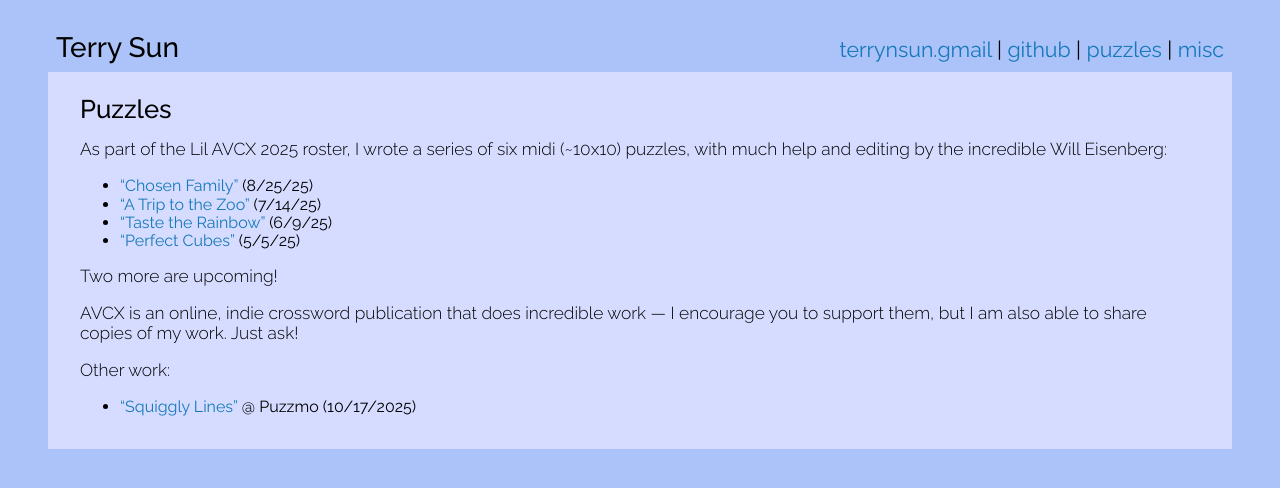
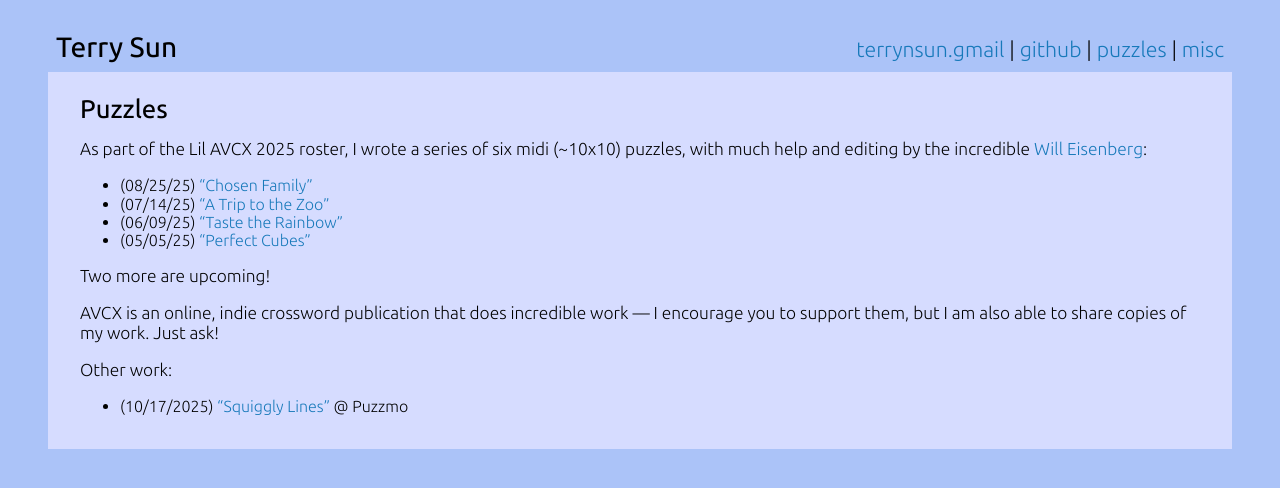
Before and after one commit to terrynsun/terrynsun.github.io, a Jekyll site: the page built from puzzles.md, in a window 1280 px wide. Shown: the top 488 px of the page. Built offline with Jekyll 4.4.1, drawn with Linux system fonts in a browser that asks for light colours; some web fonts are replaced.

Commit message:
formatting and wording

```diff
--- a/_includes/head.html
+++ b/_includes/head.html
@@ -12,5 +12,6 @@
   <link rel="stylesheet" href="{{ site.url }}/css/me.css">
   <link rel="canonical" href="{{ page.url | replace:'index.html','' | prepend: site.baseurl | prepend: site.url }}">
 
-  <link href="https://fonts.googleapis.com/css?family=Raleway:300,400,500,600" rel="stylesheet" type="text/css">
+  <link href="https://fonts.googleapis.com/css?family=Ubuntu+Sans:200,300,400,500,600" rel="stylesheet" type="text/css">
+  <link href="https://fonts.googleapis.com/css?family=Ubuntu+Sans+Mono:200,300,400,500,600" rel="stylesheet" type="text/css">
 </head>
--- a/css/me.css
+++ b/css/me.css
@@ -1,6 +1,7 @@
 body {
   background: #abc3f8;
-  font-family: Raleway;
+  font-family: Ubuntu Sans;
+  font-weight: 300;
   padding: 2rem 3rem 2rem 3rem;
 }
 
@@ -94,10 +95,15 @@ h3 {
   font-style: italic;
 }
 
+/* Code */
 div.highlight {
   background: #dee3ff;
   margin: 0rem 0rem 1rem 0.25rem;
   padding: 0.1rem 0.5rem 0.1rem 1rem;
+}
+
+code {
+  font-family: Ubuntu Sans Mono;
 }
 
 /* Post */
--- a/puzzles.md
+++ b/puzzles.md
@@ -4,12 +4,14 @@ layout: post
 ---
 
 As part of the Lil AVCX 2025 roster, I wrote a series of six midi (~10x10)
-puzzles, with much help and editing by the incredible Will Eisenberg:
+puzzles, with much help and editing by the incredible [Will Eisenberg]:
 
-* ["Chosen Family"](https://avxwords.com/puzzles/1883/) (8/25/25)
-* ["A Trip to the Zoo"](https://avxwords.com/puzzles/1861/) (7/14/25)
-* ["Taste the Rainbow"](https://avxwords.com/puzzles/1839/) (6/9/25)
-* ["Perfect Cubes"](https://avxwords.com/puzzles/1818/) (5/5/25)
+[Will Eisenberg]: https://halfbakedpuzzles.blogspot.com/
+
+* (08/25/25) ["Chosen Family"](https://avxwords.com/puzzles/1883/)
+* (07/14/25) ["A Trip to the Zoo"](https://avxwords.com/puzzles/1861/)
+* (06/09/25) ["Taste the Rainbow"](https://avxwords.com/puzzles/1839/)
+* (05/05/25) ["Perfect Cubes"](https://avxwords.com/puzzles/1818/)
 
 Two more are upcoming!
 
@@ -18,4 +20,4 @@ encourage you to support them, but I am also able to share copies of my work.
 Just ask!
 
 Other work:
-* ["Squiggly Lines"](https://www.puzzmo.com/puzzle/2025-10-17/crossword) @ Puzzmo (10/17/2025)
+* (10/17/2025) ["Squiggly Lines"](https://www.puzzmo.com/puzzle/2025-10-17/crossword) @ Puzzmo
```
Also changed, not shown: _posts/2025-02-26-keyboard.md (+3 -2 lines).
